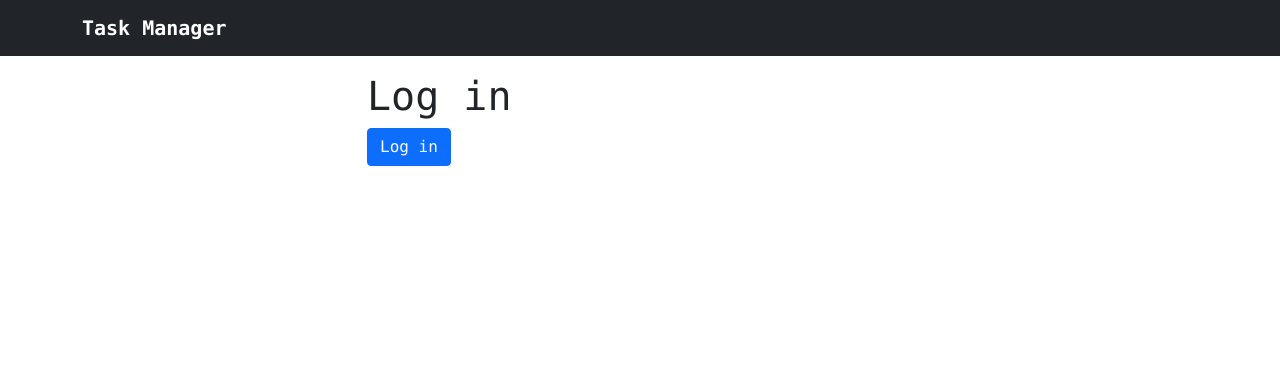
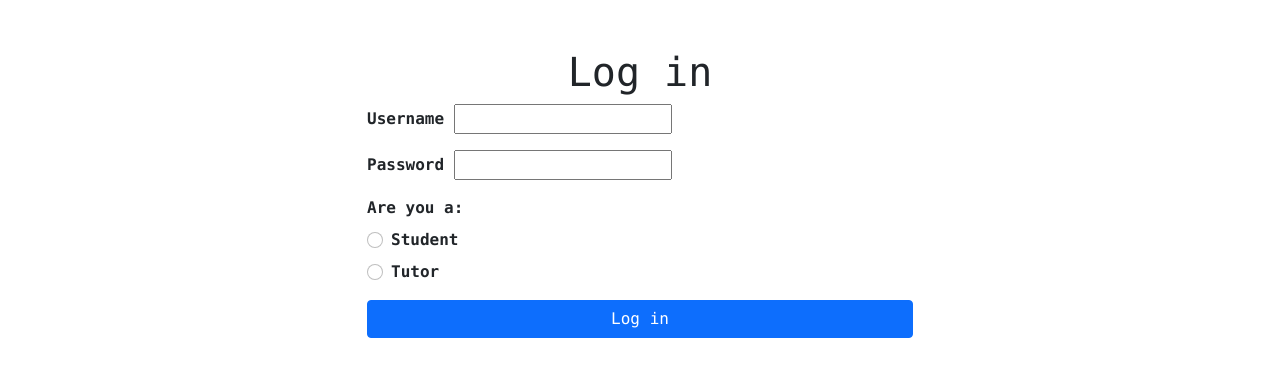
Before and after one commit to BDaws04/Team-NEWT-SEG, a Django app: template tutorials/templates/log_in.html in a window 1280 px wide. Shown: the top 377 px of the page. Run offline with Django 4.2, Linux system fonts and the light colour scheme; the template is opened without the code that fills it, so the values that code supplies are empty, except form fields; tables that the repository leaves empty hold one stand-in row (values such as "Sample post"); form fields are guessed from the names that the template uses; some libraries are stand-ins or nearby versions.

Commit message:
Add radio button options for student/tutor

```diff
--- a/static/css/custom.css
+++ b/static/css/custom.css
@@ -212,3 +212,7 @@ h3.profile-title {
   border-bottom: 1px solid #dee2e6;
   margin: 0 10px;
 }
+
+.form-check {
+  margin-bottom: 0.5rem;
+}
--- a/tutorials/templates/log_in.html
+++ b/tutorials/templates/log_in.html
@@ -1,14 +1,41 @@
-{% extends 'base_content.html' %}
-{% block content %}
-<div class="container">
-  <div class="row">
-    <div class="col-sm-12 col-md-6 offset-md-3">
-      <h1>Log in</h1>
-      <form action="{% url 'log_in' %}" method="post">
+{% extends 'base.html' %}
+
+{% block title %}Log In{% endblock %}
+
+{% block body %}
+<div class="container mt-5">
+  <h1 class="text-center">Log in</h1>
+  <div class="row justify-content-center">
+    <div class="col-md-6">
+      <form method="post">
         {% csrf_token %}
-        <input type="hidden" name="next" value="{{ next }}">
-        {% include 'partials/bootstrap_form.html' with form=form %}
-        <input type="submit" value="Log in" class="btn btn-primary">
+        <!-- Username Input -->
+        <div class="mb-3">
+          {{ form.username.label_tag }}
+          {{ form.username }}
+        </div>
+
+        <!-- Password Input -->
+        <div class="mb-3">
+          {{ form.password.label_tag }}
+          {{ form.password }}
+        </div>
+
+        <!-- Radio Buttons for User Type -->
+        <div class="mb-3">
+          <label class="form-label">Are you a:</label>
+          <div class="form-check">
+            <input type="radio" class="form-check-input" id="student" name="user_type" value="student" required>
+            <label class="form-check-label" for="student">Student</label>
+          </div>
+          <div class="form-check">
+            <input type="radio" class="form-check-input" id="tutor" name="user_type" value="tutor" required>
+            <label class="form-check-label" for="tutor">Tutor</label>
+          </div>
+        </div>
+
+        <!-- Submit Button -->
+        <button type="submit" class="btn btn-primary w-100">Log in</button>
       </form>
     </div>
   </div>
```
Also changed, not shown: tutorials/forms.py (+7 -10 lines), tutorials/views.py (+11 -6 lines).
